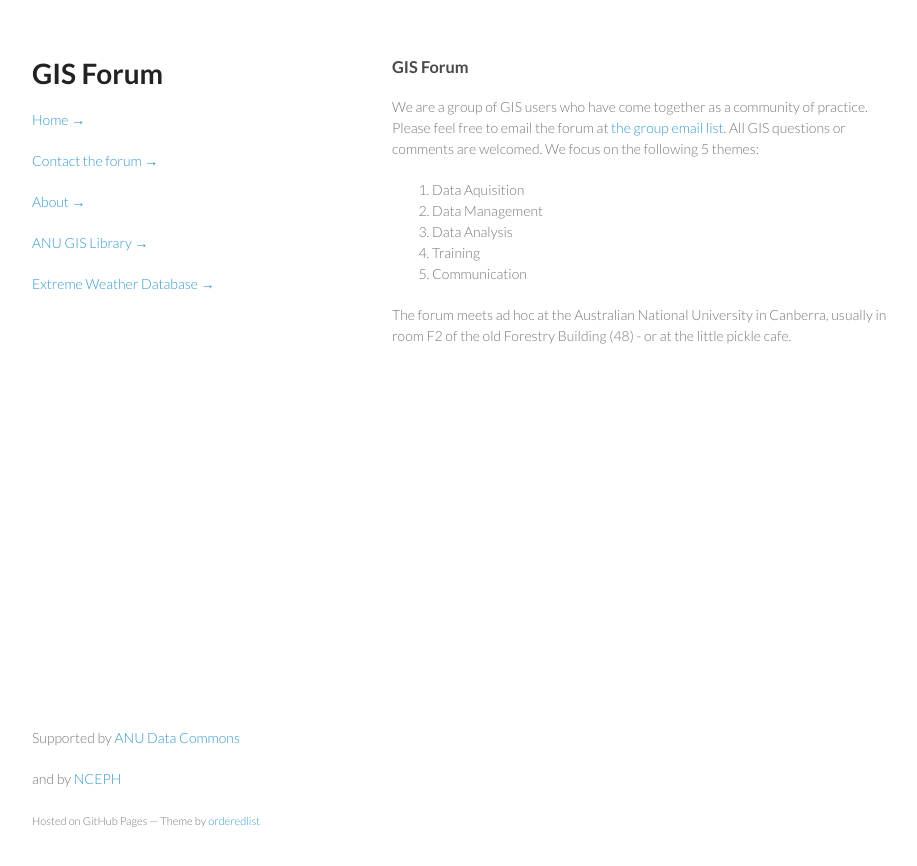
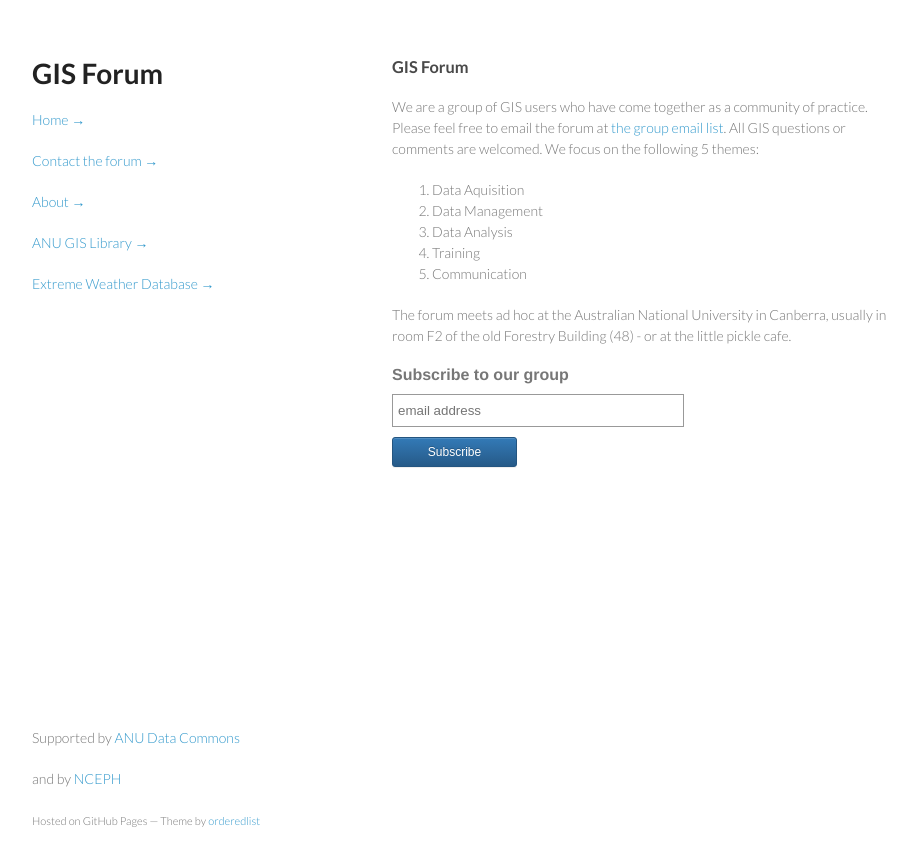
Before and after one commit to gis-forum/gis-forum.github.com, a Jekyll site: the page built from index.md, in a window 1280 px wide. Shown: the top 866 px of the page, without its empty margins (178-1095 px from the left). Built offline with Jekyll 4.4.1, drawn with Linux system fonts in a browser that asks for light colours; some of the changed lines change nothing that is shown.

Commit message:
Update index.md

```diff
--- a/index.md
+++ b/index.md
@@ -16,3 +16,48 @@ We focus on the following 5 themes:
 5. Communication
 
 The forum meets ad hoc at the Australian National University in Canberra, usually in room F2 of the old Forestry Building (48) - or at the little pickle cafe.
+
+
+<div class="classictemplate template" style="display: block;">
+<style type="text/css">
+  #groupsio_embed_signup input {border:1px solid #999; -webkit-appearance:none;}
+  #groupsio_embed_signup label {display:block; font-size:16px; padding-bottom:10px; font-weight:bold;}
+  #groupsio_embed_signup .email {display:block; padding:8px 0; margin:0 4% 10px 0; text-indent:5px; width:58%; min-width:130px;}
+  #groupsio_embed_signup {
+    background:#fff; clear:left; font:14px Helvetica,Arial,sans-serif;
+  }
+  #groupsio_embed_signup .button {
+
+      width:25%; margin:0 0 10px 0; min-width:90px;
+      background-image: linear-gradient(to bottom,#337ab7 0,#265a88 100%);
+      background-repeat: repeat-x;
+      border-color: #245580;
+      text-shadow: 0 -1px 0 rgba(0,0,0,.2);
+      box-shadow: inset 0 1px 0 rgba(255,255,255,.15),0 1px 1px rgba(0,0,0,.075);
+      padding: 5px 10px;
+      font-size: 12px;
+      line-height: 1.5;
+      border-radius: 3px;
+      color: #fff;
+      background-color: #337ab7;
+      display: inline-block;
+      margin-bottom: 0;
+      font-weight: 400;
+      text-align: center;
+      white-space: nowrap;
+      vertical-align: middle;
+    }
+</style>
+<div id="groupsio_embed_signup">
+<form action="https://groups.io/g/gis-forum/signup?u=6142762391573509799" method="post" id="groupsio-embedded-subscribe-form" name="groupsio-embedded-subscribe-form" target="_blank">
+    <div id="groupsio_embed_signup_scroll">
+      <label for="email" id="templateformtitle">Subscribe to our group</label>
+      <input type="email" value="" name="email" class="email" id="email" placeholder="email address" required="">
+
+    <div style="position: absolute; left: -5000px;" aria-hidden="true"><input type="text" name="b_6142762391573509799" tabindex="-1" value=""></div>
+    <div id="templatearchives"></div>
+    <input type="submit" value="Subscribe" name="subscribe" id="groupsio-embedded-subscribe" class="button">
+  </div>
+</form>
+</div>
+</div>
```
